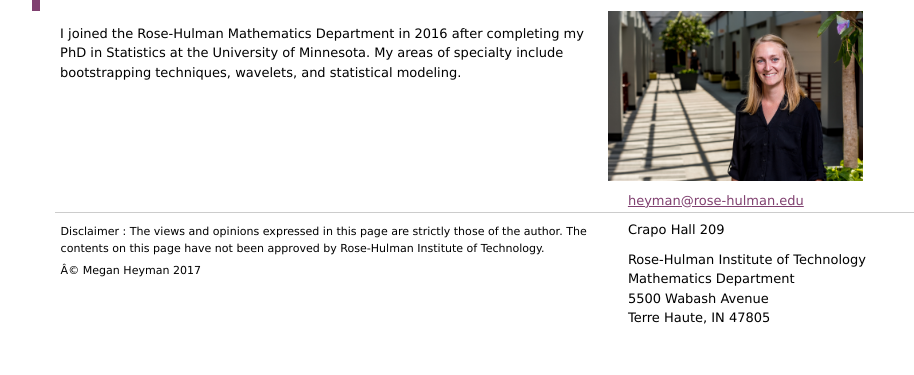
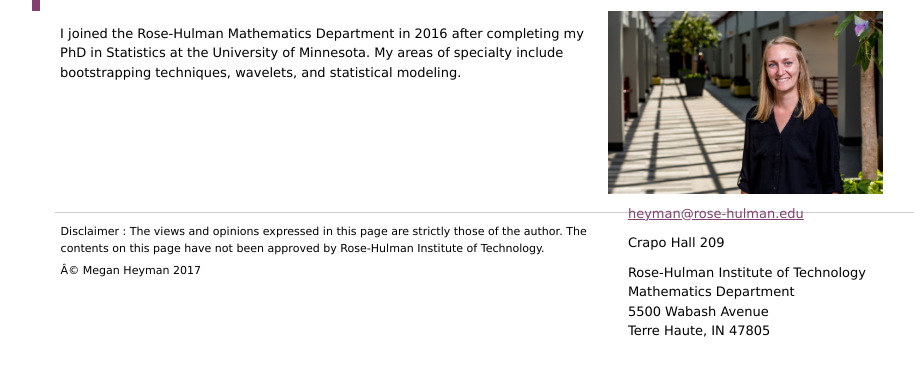
Before and after one commit to meganheyman/meganheyman.github.io, a plain HTML site: page index.html in a window 1280 px wide. Shown: the part 219-594 px from the top of the page, without its empty margins (146-1060 px from the left). Drawn offline with Linux system fonts and the light colour scheme; a script that the page names is missing.

Commit message:
Update index.html

```diff
--- a/index.html
+++ b/index.html
@@ -16,7 +16,7 @@
       <div id="wrap">
         <h1>Megan Heyman</h1>
         <div id="contact"> <img alt="Hi, I'm Megan!"
-          src="RHIT_Heyman_Megan-18833_Small.jpg" height="170" width="255">
+          src="RHIT_Heyman_Megan-18833_Small.jpg" height="183" width="275">
             <ul TYPE="none">
               <li><a href="mailto:heyman@rose-hulman.edu">heyman@rose-hulman.edu</a></li>
               <li>Crapo Hall 209</li>
```
